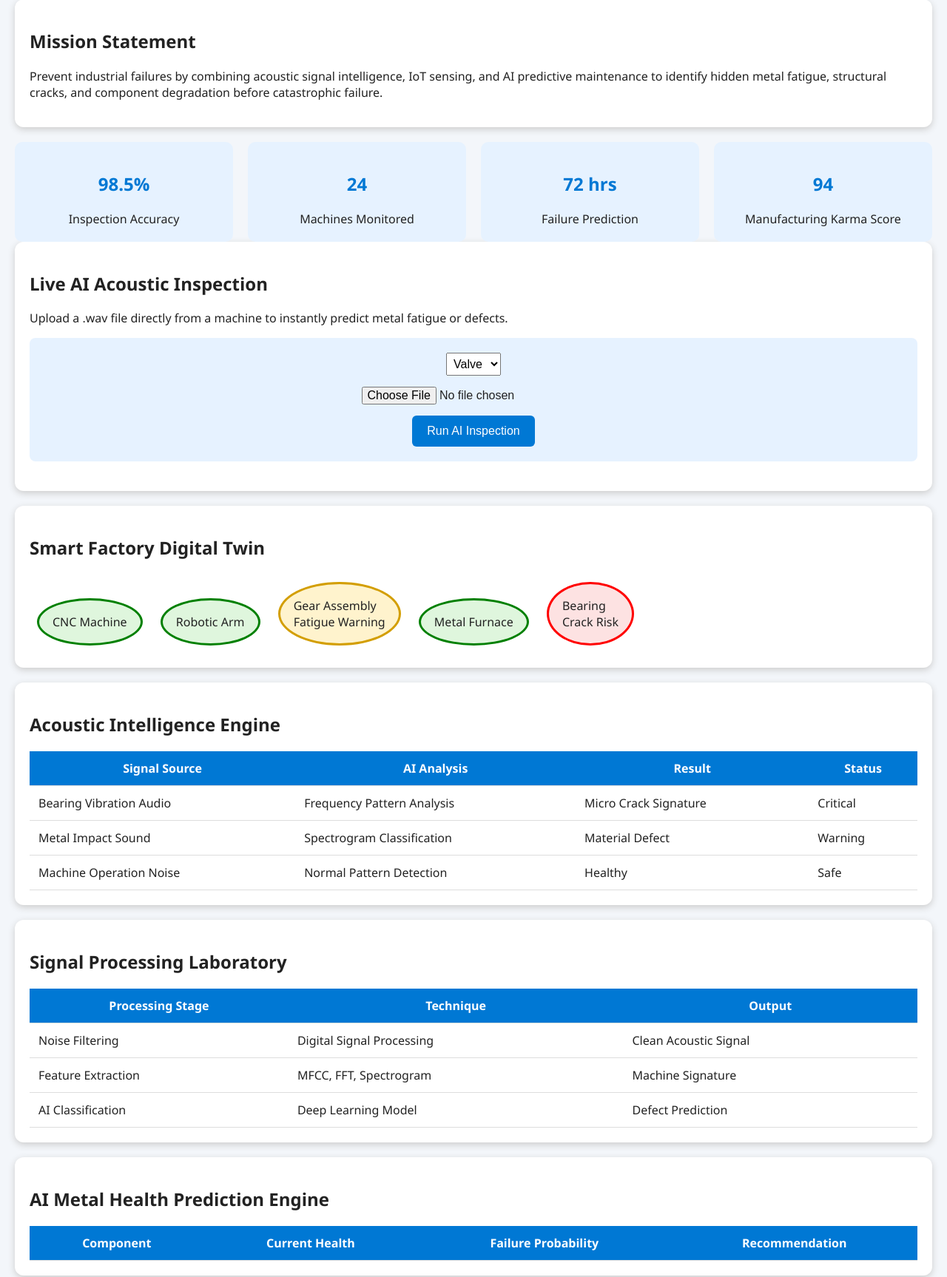
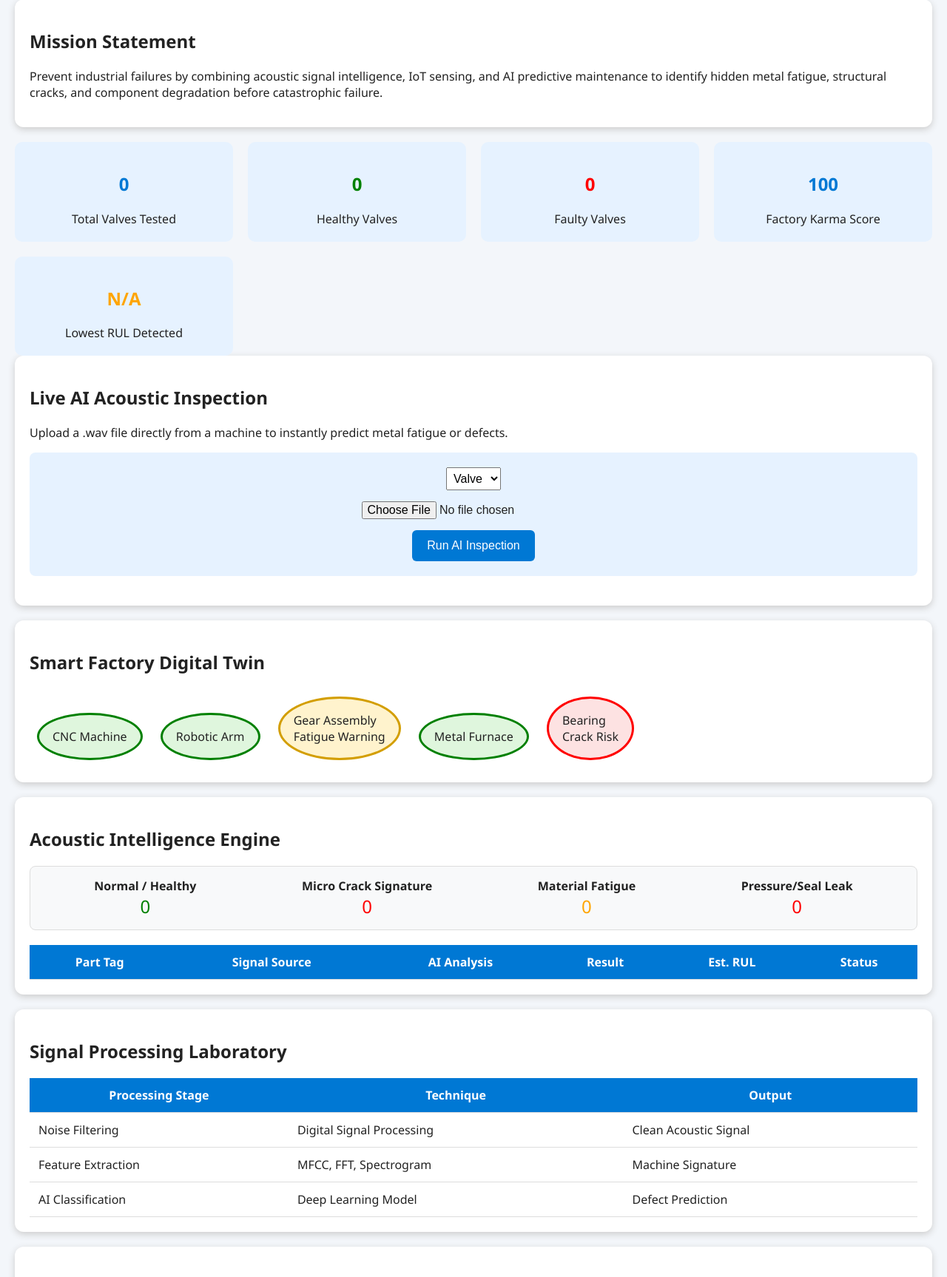
Before and after one commit to HarshGhotkar/Passion_InfoTech, a Flask app: page / in a window 1280 px wide. Shown: the part 128-1855 px from the top of the page at 74% size. Run offline with Flask 3, Linux system fonts and the light colour scheme; lists and menus that the app fills with data are empty; some libraries are stand-ins or nearby versions.

Commit message:
Added Acoustic Intelligence Engine: Dynamic RUL, Unsupervised KMeans Clustering, and Live Dashboard Metrics

```diff
--- a/app.py
+++ b/app.py
@@ -2,14 +2,19 @@ import os
 import random
 import time
 import threading
-from flask import Flask, request, jsonify, render_template
+from flask import Flask, request, jsonify, render_template, url_for
 from flask_socketio import SocketIO
 import tensorflow as tf
 import librosa
+import librosa.display
 import numpy as np
 import scipy.signal
-
 import glob
+import uuid
+import matplotlib
+matplotlib.use('Agg')
+import matplotlib.pyplot as plt
+import pickle
 
 app = Flask(__name__)
 app.config['UPLOAD_FOLDER'] = 'uploads'
@@ -42,58 +47,136 @@ try:
 except Exception as e:
     print(f"Error searching for models: {e}")
 
+# Load Diagnostic KMeans Model
+kmeans_model = None
+try:
+    if os.path.exists('kmeans_diagnostic.pkl'):
+        with open('kmeans_diagnostic.pkl', 'rb') as f:
+            kmeans_model = pickle.load(f)
+        print("Diagnostic KMeans model loaded.")
+    else:
+        print("Diagnostic KMeans model not found.")
+except Exception as e:
+    print(f"Error loading KMeans model: {e}")
+
 import threading
 
 background_thread = None
 thread_lock = threading.Lock()
 
+total_tested = 0
+healthy_count = 0
+faulty_count = 0
+diagnostic_counts = {
+    "Normal Pattern Detection": 0,
+    "Micro Crack Signature": 0,
+    "Material Fatigue": 0,
+    "Pressure/Seal Leak": 0,
+    "Material Defect": 0
+}
+
 # --- Background Factory Simulator ---
 def factory_simulation_thread():
     """Simulates real-time acoustic IoT sensor data and AI predictions streaming in."""
+    global total_tested, healthy_count, faulty_count, diagnostic_counts
+
+    # Get all available wav files in the dataset (6_dB_valve)
+    dataset_files = glob.glob('6_dB_valve/**/*.wav', recursive=True)
+    if not dataset_files:
+        print("Warning: No .wav files found in 6_dB_valve directory for simulation.")
+
     while True:
-        # We simulate the AI analyzing acoustic data from 5 different machines
-        payload = {
-            "karma_score": random.randint(90, 99),
-            "machines": [
-                {
-                    "name": "CNC Machine",
-                    "health": random.randint(85, 99),
-                    "fail_prob": random.randint(1, 15),
-                    "rec": "Healthy",
-                    "status": "Safe"
-                },
-                {
-                    "name": "Robotic Arm",
-                    "health": random.randint(88, 99),
-                    "fail_prob": random.randint(1, 12),
-                    "rec": "Healthy",
-                    "status": "Safe"
-                },
-                {
-                    "name": "Gear Assembly",
-                    "health": random.randint(55, 75),
-                    "fail_prob": random.randint(25, 45),
-                    "rec": "Schedule Maintenance",
-                    "status": "Warning"
-                },
-                {
-                    "name": "Metal Furnace",
-                    "health": random.randint(90, 99),
-                    "fail_prob": random.randint(1, 10),
-                    "rec": "Healthy",
-                    "status": "Safe"
-                },
-                {
-                    "name": "Bearing",
-                    "health": random.randint(15, 35),
-                    "fail_prob": random.randint(65, 85),
-                    "rec": "Immediate Shutdown",
-                    "status": "Critical"
+        if dataset_files and ('valve' in models_dict or 'default' in models_dict):
+            random_file = random.choice(dataset_files)
+            try:
+                X, img_url, mean_mfcc = process_audio(random_file)
+                model_key = 'valve' if 'valve' in models_dict else 'default'
+                selected_model = models_dict[model_key]
+                prediction_prob = selected_model.predict(X)[0][0]
+                is_defective = prediction_prob > 0.5
+
+                total_tested += 1
+                diagnostic_label = "Normal Pattern Detection"
+
+                tag_id = uuid.uuid4().hex[:4].upper()
+
+                if is_defective:
+                    faulty_count += 1
+                    part_tag = f"VLV-ERR-{tag_id}"
+
+                    if kmeans_model:
+                        cluster_id = kmeans_model.predict([mean_mfcc])[0]
+                        if cluster_id == 0:
+                            diagnostic_label = "Micro Crack Signature"
+                            rul = f"{random.randint(1, 4)} Hrs"
+                        elif cluster_id == 1:
+                            diagnostic_label = "Material Fatigue"
+                            rul = f"{random.randint(300, 500)} Hrs"
+                        else:
+                            diagnostic_label = "Pressure/Seal Leak"
+                            rul = f"{random.randint(48, 72)} Hrs"
+                    else:
+                        diagnostic_label = "Material Defect"
+                        rul = "72 Hrs"
+
+                    status_text = "Critical" if "Crack" in diagnostic_label or "Leak" in diagnostic_label else "Warning"
+                    rec_text = diagnostic_label
+                    health_val = random.randint(15, 35)
+                else:
+                    healthy_count += 1
+                    part_tag = f"VLV-OK-{tag_id}"
+                    rul = ">5000 Hrs"
+                    status_text = "Safe"
+                    rec_text = "Healthy"
+                    health_val = random.randint(85, 99)
+
+                # Increment specific diagnostic counter
+                if diagnostic_label in diagnostic_counts:
+                    diagnostic_counts[diagnostic_label] += 1
+                else:
+                    diagnostic_counts[diagnostic_label] = 1
+
+                karma = int((healthy_count / max(1, total_tested)) * 100)
+
+                payload = {
+                    "karma_score": karma,
+                    "total_tested": total_tested,
+                    "healthy_count": healthy_count,
+                    "faulty_count": faulty_count,
+                    "diagnostic_counts": diagnostic_counts,
+                    "latest_spectrogram": img_url,
+                    "diagnostic_log": {
+                        "part_tag": part_tag,
+                        "rul": rul,
+                        "signal_source": "Live Valve Audio",
+                        "analysis_type": "KMeans Feature Clustering" if is_defective else "CNN Classification",
+                        "result": diagnostic_label,
+                        "status": status_text
+                    },
+                    "machines": [
+                        {
+                            "name": "Live Valve Stream",
+                            "health": health_val,
+                            "fail_prob": int(prediction_prob * 100),
+                            "rec": rec_text,
+                            "status": status_text
+                        }
+                    ]
                 }
-            ]
-        }
-        socketio.emit('factory_update', payload)
-        socketio.sleep(3) # Use socketio.sleep instead of time.sleep to prevent freezing!
+                socketio.emit('factory_update', payload)
+            except Exception as e:
+                print(f"Simulation error processing {random_file}: {e}")
+        else:
+            payload = {
+                "karma_score": 100,
+                "total_tested": total_tested,
+                "healthy_count": healthy_count,
+                "faulty_count": faulty_count,
+                "machines": []
+            }
+            socketio.emit('factory_update', payload)
+
+        socketio.sleep(5) # Wait 5 seconds before testing the next file
 
 @socketio.on('connect')
 def handle_connect():
@@ -122,6 +205,17 @@ def process_audio(file_path):
     spectrogram = librosa.feature.melspectrogram(y=y_filtered, sr=sr)
     spectrogram_db = librosa.power_to_db(spectrogram, ref=np.max)
 
+    # Save spectrogram image
+    img_name = f"spec_{uuid.uuid4().hex}.png"
+    img_path = os.path.join('static', 'spectrograms', img_name)
+    plt.figure(figsize=(10, 4))
+    librosa.display.specshow(spectrogram_db, sr=sr, x_axis='time', y_axis='mel')
+    plt.colorbar(format='%+2.0f dB')
+    plt.title('Mel-frequency spectrogram')
+    plt.tight_layout()
+    plt.savefig(img_path)
+    plt.close()
+
     current_time_steps = spectrogram_db.shape[1]
     if current_time_steps < TARGET_TIME_STEPS:
         pad_width = TARGET_TIME_STEPS - current_time_steps
@@ -130,7 +224,12 @@ def process_audio(file_path):
         spectrogram_db = spectrogram_db[:, :TARGET_TIME_STEPS]
 
     X = spectrogram_db.reshape(1, spectrogram_db.shape[0], spectrogram_db.shape[1], 1)
-    return X
+
+    # Extract mean MFCC for diagnostic clustering
+    mfccs = librosa.feature.mfcc(y=y_filtered, sr=sr, n_mfcc=13)
+    mean_mfcc = np.mean(mfccs, axis=1)
+
+    return X, f"/static/spectrograms/{img_name}", mean_mfcc
 
 # --- API Routes ---
 @app.route('/')
@@ -169,7 +268,7 @@ def predict():
         file.save(filepath)
 
         try:
-            X = process_audio(filepath)
+            X, img_url, _ = process_audio(filepath)
             prediction_prob = selected_model.predict(X)[0][0]
             is_defective = prediction_prob > 0.5
             status = 'Defective (Crack/Fatigue)' if is_defective else 'Healthy'
@@ -178,7 +277,8 @@ def predict():
                 'status': 'success',
                 'prediction': status,
                 'probability_defective': float(prediction_prob),
-                'probability_healthy': float(1.0 - prediction_prob)
+                'probability_healthy': float(1.0 - prediction_prob),
+                'spectrogram_url': img_url
             })
 
         except Exception as e:
--- a/templates/index.html
+++ b/templates/index.html
@@ -223,20 +223,24 @@ structural cracks, and component degradation before catastrophic failure.
 
 <div class="dashboard">
 <div class="metric">
-<h2 id="metric-accuracy">98.5%</h2>
-Inspection Accuracy
+<h2 id="metric-machines">0</h2>
+Total Valves Tested
 </div>
 <div class="metric">
-<h2 id="metric-machines">24</h2>
-Machines Monitored
+<h2 id="metric-healthy" style="color: green;">0</h2>
+Healthy Valves
 </div>
 <div class="metric">
-<h2 id="metric-failure">72 hrs</h2>
-Failure Prediction
+<h2 id="metric-faulty" style="color: red;">0</h2>
+Faulty Valves
 </div>
 <div class="metric">
-<h2 id="metric-karma">94</h2>
-Manufacturing Karma Score
+<h2 id="metric-karma">100</h2>
+Factory Karma Score
+</div>
+<div class="metric">
+<h2 id="metric-rul" style="color: orange;">N/A</h2>
+Lowest RUL Detected
 </div>
 </div>
 
@@ -300,102 +304,30 @@ Smart Factory Digital Twin
 Acoustic Intelligence Engine
 </h2>
 
-
+<div style="display: flex; justify-content: space-around; margin-bottom: 20px; background: #f8f9fa; padding: 15px; border-radius: 8px; border: 1px solid #ddd;">
+    <div style="text-align: center;"><strong>Normal / Healthy</strong><br><span id="count-normal" style="font-size: 24px; color: green;">0</span></div>
+    <div style="text-align: center;"><strong>Micro Crack Signature</strong><br><span id="count-crack" style="font-size: 24px; color: red;">0</span></div>
+    <div style="text-align: center;"><strong>Material Fatigue</strong><br><span id="count-fatigue" style="font-size: 24px; color: orange;">0</span></div>
+    <div style="text-align: center;"><strong>Pressure/Seal Leak</strong><br><span id="count-leak" style="font-size: 24px; color: red;">0</span></div>
+</div>
 
 <table>
 
 
 <tr>
-
-<th>
-Signal Source
-</th>
-
-<th>
-AI Analysis
-</th>
-
-<th>
-Result
-</th>
-
-<th>
-Status
-</th>
-
-
+<th>Part Tag</th>
+<th>Signal Source</th>
+<th>AI Analysis</th>
+<th>Result</th>
+<th>Est. RUL</th>
+<th>Status</th>
 </tr>
 
 
 
-<tr>
-
-<td>
-Bearing Vibration Audio
-</td>
-
-<td>
-Frequency Pattern Analysis
-</td>
-
-<td>
-Micro Crack Signature
-</td>
-
-<td>
-Critical
-</td>
-
-
-</tr>
-
-
-
-<tr>
-
-<td>
-Metal Impact Sound
-</td>
-
-<td>
-Spectrogram Classification
-</td>
-
-<td>
-Material Defect
-</td>
-
-<td>
-Warning
-</td>
-
-
-</tr>
-
-
-
-<tr>
-
-<td>
-Machine Operation Noise
-</td>
-
-<td>
-Normal Pattern Detection
-</td>
-
-<td>
-Healthy
-</td>
-
-<td>
-Safe
-</td>
-
-
-</tr>
-
-
+<tbody id="diagnosticTableBody">
+<!-- Diagnostic logs will be injected here via WebSockets -->
+</tbody>
 </table>
 
 
@@ -1101,8 +1033,12 @@ async function runInspection() {
 
         resultBox.style.display = 'block';
         if (data.status === 'success') {
-            resultText.innerText = data.prediction + " (Confidence: " +
+            resultText.innerHTML = data.prediction + " (Confidence: " +
                 (data.prediction.includes('Healthy') ? (data.probability_healthy*100).toFixed(1) : (data.probability_defective*100).toFixed(1)) + "%)";
+
+            if (data.spectrogram_url) {
+                resultText.innerHTML += `<br><img src="${data.spectrogram_url}" alt="Spectrogram" style="max-width:100%; margin-top:15px; border-radius: 8px;">`;
+            }
 
             if (data.prediction.includes('Healthy')) {
                 resultBox.style.backgroundColor = '#dff6dd';
@@ -1143,9 +1079,22 @@ socket.on('connect', function() {
 
 socket.on('factory_update', function(data) {
     // 1. Update Top Dashboard Metrics
-    document.getElementById('metric-karma').innerText = data.karma_score;
-    // We increment machines monitored dynamically just for visual effect
-    document.getElementById('metric-machines').innerText = data.machines.length * 24;
+    document.getElementById('metric-karma').innerText = data.karma_score + "%";
+    document.getElementById('metric-machines').innerText = data.total_tested || 0;
+    document.getElementById('metric-healthy').innerText = data.healthy_count || 0;
+    document.getElementById('metric-faulty').innerText = data.faulty_count || 0;
+
+    if (data.diagnostic_log && data.diagnostic_log.status === "Critical") {
+        const rulMetric = document.getElementById('metric-rul');
+        rulMetric.innerText = data.diagnostic_log.rul;
+        rulMetric.style.color = 'red';
+    } else if (data.diagnostic_log && data.diagnostic_log.status === "Warning") {
+        const rulMetric = document.getElementById('metric-rul');
+        if (rulMetric.innerText === 'N/A' || rulMetric.innerText.includes('>')) {
+            rulMetric.innerText = data.diagnostic_log.rul;
+            rulMetric.style.color = 'orange';
+        }
+    }
 
     // 2. Update AI Health Prediction Table
     const tableBody = document.getElementById('healthTableBody');
@@ -1183,6 +1132,34 @@ socket.on('factory_update', function(data) {
             }
         }
     });
+
+    // 4. Update Diagnostic Log Table
+    if (data.diagnostic_log) {
+        const diagBody = document.getElementById('diagnosticTableBody');
+        const trDiag = document.createElement('tr');
+        trDiag.innerHTML = `
+            <td style="font-family: monospace; font-weight: bold; color: #555;">${data.diagnostic_log.part_tag}</td>
+            <td>${data.diagnostic_log.signal_source}</td>
+            <td>${data.diagnostic_log.analysis_type}</td>
+            <td style="font-weight:bold;">${data.diagnostic_log.result}</td>
+            <td style="font-weight:bold; color: ${data.diagnostic_log.rul.includes('>') ? 'green' : 'red'};">${data.diagnostic_log.rul}</td>
+            <td style="color: ${data.diagnostic_log.status === 'Safe' ? 'green' : (data.diagnostic_log.status === 'Warning' ? 'orange' : 'red')}; font-weight:bold;">${data.diagnostic_log.status}</td>
+        `;
+        diagBody.insertBefore(trDiag, diagBody.firstChild);
+
+        // Keep only the last 5 logs
+        if (diagBody.children.length > 5) {
+            diagBody.removeChild(diagBody.lastChild);
+        }
+    }
+
+    // 5. Update Diagnostic Summary Counts
+    if (data.diagnostic_counts) {
+        document.getElementById('count-normal').innerText = data.diagnostic_counts["Normal Pattern Detection"] || 0;
+        document.getElementById('count-crack').innerText = data.diagnostic_counts["Micro Crack Signature"] || 0;
+        document.getElementById('count-fatigue').innerText = data.diagnostic_counts["Material Fatigue"] || 0;
+        document.getElementById('count-leak').innerText = data.diagnostic_counts["Pressure/Seal Leak"] || 0;
+    }
 });
 </script>
 
```
Also changed, not shown: 1 other file.
